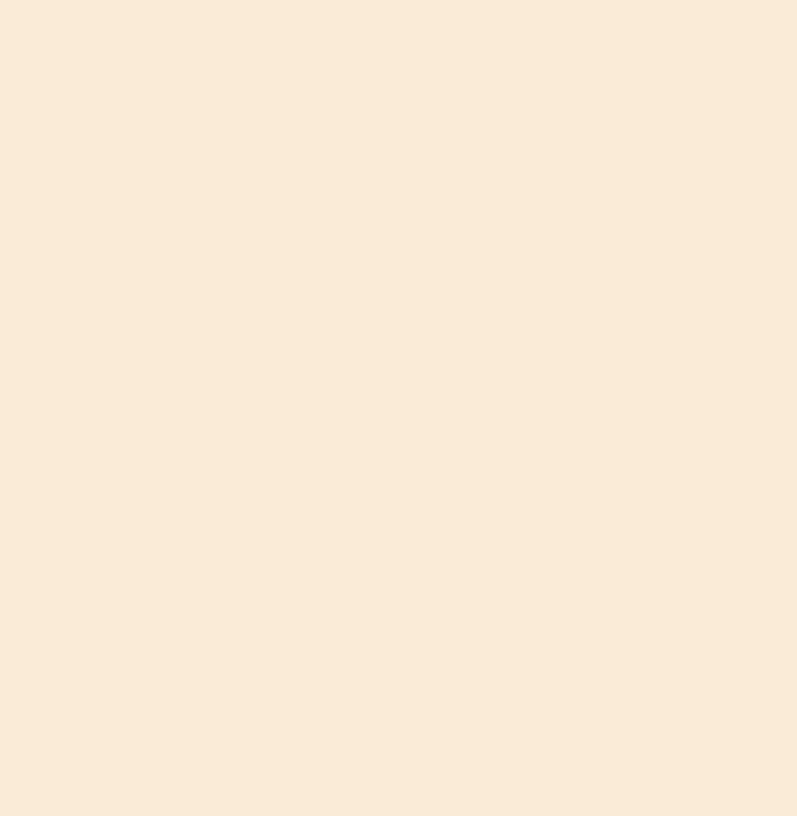
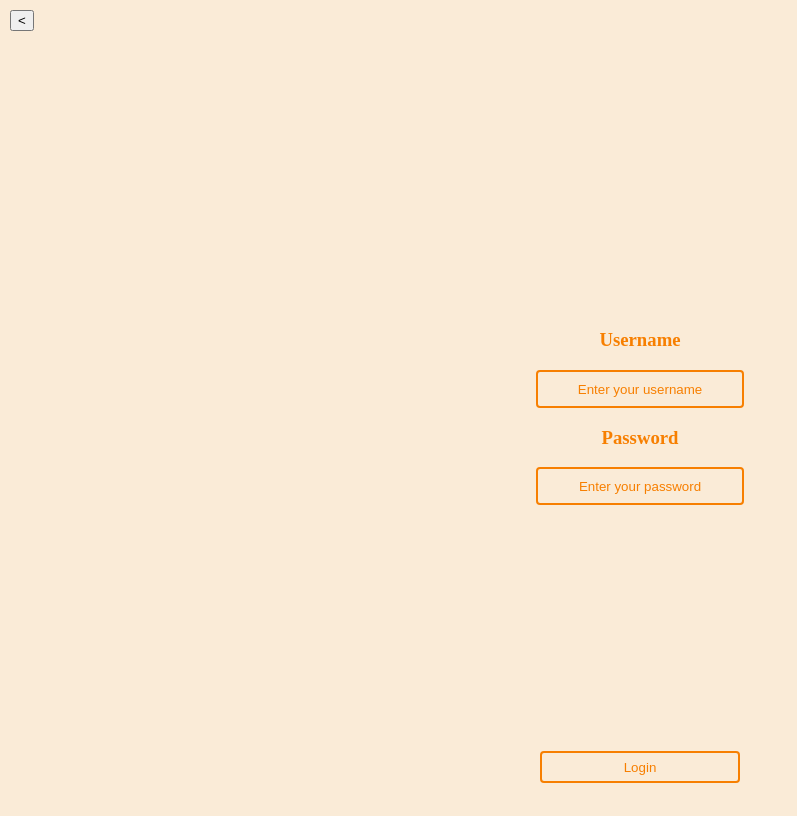
Before and after one commit to madspecco/gymcrab, an Angular app in the folder ui/: page /login-screen in a window 1280 px wide. Before the commit this address led to /. Shown: the whole page, without its empty margins (0-797 px from the left). Built offline with nearby package versions, Linux system fonts and the light colour scheme.

Commit message:
created login and main screen components
created login page, similar to the sign up in layout

routed the login button to go to the main screen, as the name implies this here will be the main area where the user is going to use the app

```diff
--- a/ui/src/app/app-routing.module.ts
+++ b/ui/src/app/app-routing.module.ts
@@ -6,6 +6,8 @@ import { SignupScreenComponent } from "./signup-screen/signup-screen.component";
 import {GoalScreenComponent} from "./goal-screen/goal-screen.component";
 import {ActivityScreenComponent} from "./activity-screen/activity-screen.component";
 import {BiometricsScreenComponent} from "./biometrics-screen/biometrics-screen.component";
+import {LoginScreenComponent} from "./login-screen/login-screen.component";
+import {MainScreenComponent} from "./main-screen/main-screen.component";
 
 
 const routes: Routes = [
@@ -14,6 +16,8 @@ const routes: Routes = [
   { path: 'signup-screen', component: SignupScreenComponent },
   { path: 'activity-screen', component: ActivityScreenComponent },
   { path: 'biometrics-screen', component: BiometricsScreenComponent },
+  { path: 'login-screen', component: LoginScreenComponent },
+  { path: 'main-screen', component: MainScreenComponent }
 ]
 @NgModule({
   declarations: [],
--- a/ui/src/app/app.module.ts
+++ b/ui/src/app/app.module.ts
@@ -8,6 +8,8 @@ import { AppRoutingModule } from './app-routing.module';
 import { GoalScreenComponent } from './goal-screen/goal-screen.component';
 import { ActivityScreenComponent } from './activity-screen/activity-screen.component';
 import { BiometricsScreenComponent } from './biometrics-screen/biometrics-screen.component';
+import { LoginScreenComponent } from './login-screen/login-screen.component';
+import { MainScreenComponent } from './main-screen/main-screen.component';
 
 @NgModule({
   declarations: [
@@ -16,7 +18,9 @@ import { BiometricsScreenComponent } from './biometrics-screen/biometrics-screen
     SignupScreenComponent,
     GoalScreenComponent,
     ActivityScreenComponent,
-    BiometricsScreenComponent
+    BiometricsScreenComponent,
+    LoginScreenComponent,
+    MainScreenComponent
   ],
   imports: [
     BrowserModule,
--- /dev/null
+++ b/ui/src/app/login-screen/login-screen.component.css
@@ -0,0 +1,45 @@
+.signup-container {
+  display: flex;
+  flex-direction: column;
+  align-items: center;
+  justify-content: center;
+  height: 100vh;
+  background-color: antiquewhite;
+  border: none;
+}
+
+h2, h3 {
+  color: #f77f00;
+}
+
+#back-button {
+  position: absolute;
+  top: 10px;
+  left: 10px;
+}
+
+#user, #pwd, #register {
+  border: 2px solid #f77f00;
+  border-radius: 4px;
+  width: 200px;
+  height: 32px;
+  color: #f77f00;
+  text-align: center;
+  user-select: none;
+  background-color: antiquewhite;
+}
+
+#user::placeholder, #pwd::placeholder {
+  color: #f77f00;
+}
+
+#user:focus, #pwd:focus {
+  outline: 1px solid #f77f00;
+}
+
+#register {
+  position: absolute;
+  left: 50%;
+  bottom: 1px;
+  transform: translate(-50%, -50%);
+}
--- /dev/null
+++ b/ui/src/app/login-screen/login-screen.component.html
@@ -0,0 +1,11 @@
+<button id="back-button" (click)="goTo('')"><</button>
+
+<div class="signup-container">
+  <h3>Username</h3>
+  <input type="text" id="user" name="user" placeholder="Enter your username" min="0">
+
+  <h3>Password</h3>
+  <input type="password" id="pwd" name="pwd" placeholder="Enter your password">
+</div>
+
+<button id="register" (click)="goTo('main-screen')">Login</button>
--- /dev/null
+++ b/ui/src/app/login-screen/login-screen.component.ts
@@ -0,0 +1,15 @@
+import { Component } from '@angular/core';
+import {Router} from "@angular/router";
+
+@Component({
+  selector: 'app-login-screen',
+  templateUrl: './login-screen.component.html',
+  styleUrls: ['./login-screen.component.css']
+})
+export class LoginScreenComponent {
+  constructor(private router: Router) {}
+
+  goTo(destination: string) {
+    this.router.navigate([`/${destination}`]);
+  }
+}
--- /dev/null
+++ b/ui/src/app/main-screen/main-screen.component.html
@@ -0,0 +1 @@
+<p>main-screen works!</p>
--- a/ui/src/app/starting-screen/starting-screen.component.html
+++ b/ui/src/app/starting-screen/starting-screen.component.html
@@ -4,5 +4,6 @@
 
   <div class="button-group">
     <button class="signup-button" (click)="goTo('goal-screen')">SIGN UP</button>
-    <button class="login-button">LOG IN</button>
+    <button class="login-button" (click)="goTo('login-screen')">LOG IN</button>
   </div>
+</div>
```
Also changed, not shown: ui/src/app/main-screen/main-screen.component.ts (added, +10 -0 lines), ui/src/app/main-screen/main-screen.component.css (added), 2 other files (tests, documents, lock files or other folders).
